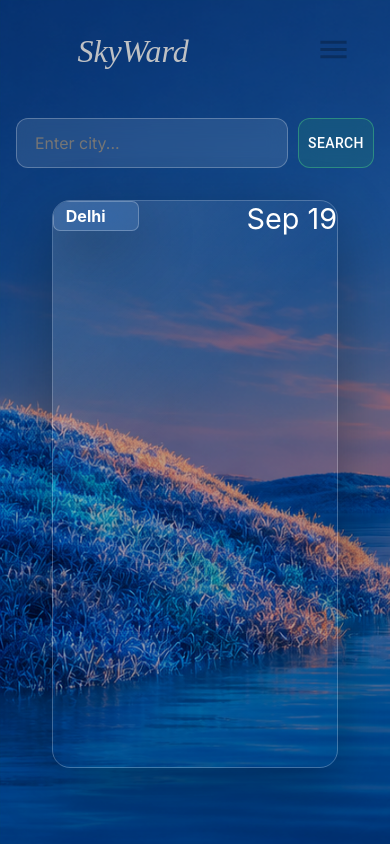
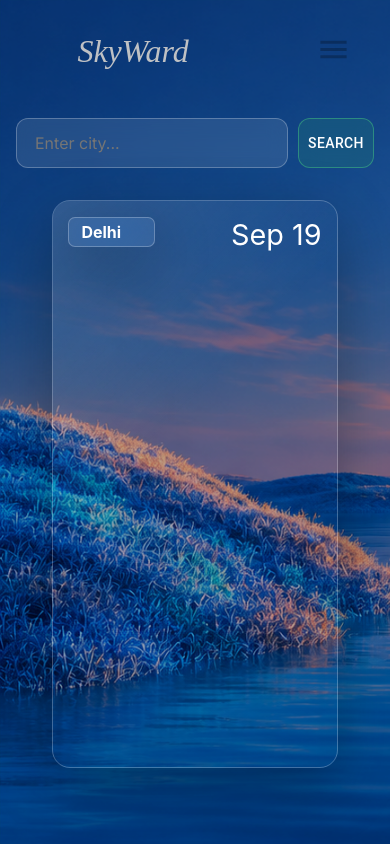
Before and after one commit to rohit-chauhan007/React-JS, a React (Vite) app in the folder WEATHER/: page / in a window 390 px wide. Built offline with nearby package versions, Linux system fonts and the light colour scheme; no server answers; some icons are missing; a web font is replaced by a local one.

Commit message:
responsive

```diff
--- a/WEATHER/src/weatherInfo.css
+++ b/WEATHER/src/weatherInfo.css
@@ -8,6 +8,7 @@
     box-shadow: 0 20px 60px rgba(0, 0, 0, 0.3);
     border-radius: 18px;
     margin-top:2rem;
+    padding: 1rem 4vw;
     position:relative;
     overflow: hidden;
     color: white;
```
